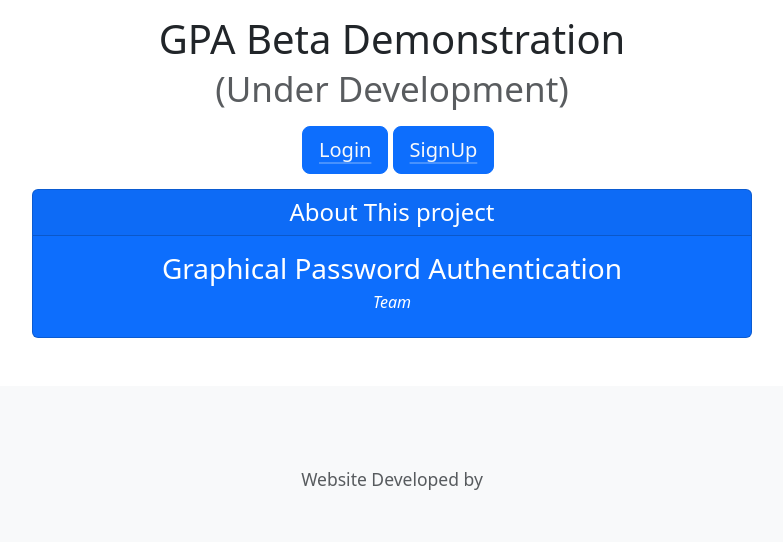
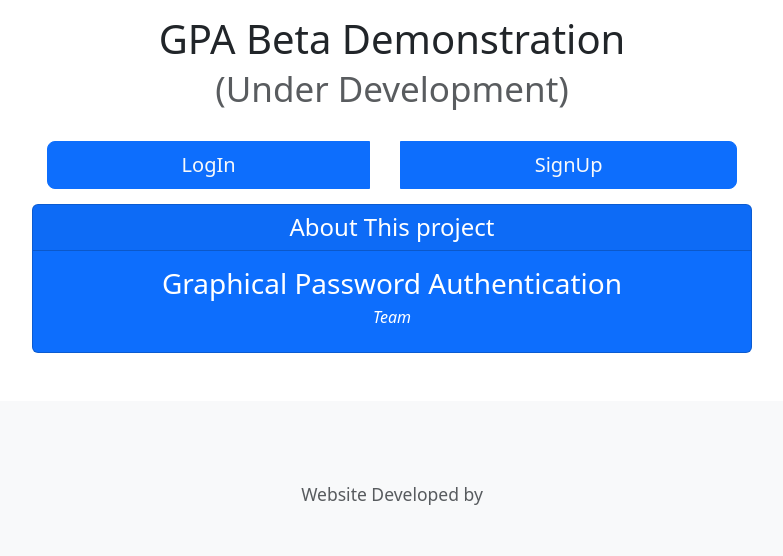
Before and after one commit to KrishnaMoniDas/WEB_BASED_GRAPHICAL_PASSWORD_AUTHENTICATION, a Flask app: template templates/home.html in a window 1280 px wide. Shown: the part 56-612 px from the top of the page, without its empty margins (248-1031 px from the left). Run offline with Flask 3, Linux system fonts and the light colour scheme; the template is opened without the code that fills it, so the values that code supplies are empty.

Commit message:
added some css

```diff
--- a/templates/home.html
+++ b/templates/home.html
@@ -30,11 +30,19 @@
   }
   #buttons{
     display:inline;
-    margin-left: 270px;
+    display: flex;
+    justify-content: center;
   }
   #login, #signup{
-    margin-bottom: 15px;
+    margin: 15px;
   }
+  footer {
+  position: auto;
+  bottom: 0;
+  width: 100%;
+  height: auto;
+  background-color: #f5f5f5;
+}
 </style>
 
 </head>
@@ -52,9 +60,12 @@
       <img src="https://replit.com/@Purplecomrad/GPA-Beta#static/banner.jpg" height='540px' width='640px'>
     </div> -->
 
-    <div id="buttons">
-      <button id='login' type="button" class="btn btn-primary btn-lg"><a class="link-light link-offset-2 link-underline-opacity-25 link-underline-opacity-100-hover" href="/login">Login</a></button>
-      <button id='signup' type="button" class="btn btn-primary btn-lg"><a class="link-light link-offset-2 link-underline-opacity-25 link-underline-opacity-100-hover" href="/signup">SignUp</a></button>
+    <div id="buttons" class="btn-group" role="group" aria-label="Basic mixed styles example">
+
+      <button id='login' type="button" class="btn btn-primary  btn-lg"><a class="link-light link-offset-2 link-underline-opacity-0 link-underline-opacity-100-hover" href="/login">LogIn</a></button>
+
+      <button id='signup' type="button" class="btn btn-primary  btn-lg"><a class="link-light link-offset-2 link-underline-opacity-0 link-underline-opacity-100-hover" href="/signup">SignUp</a></button>
+
     </div>
 
 
```
